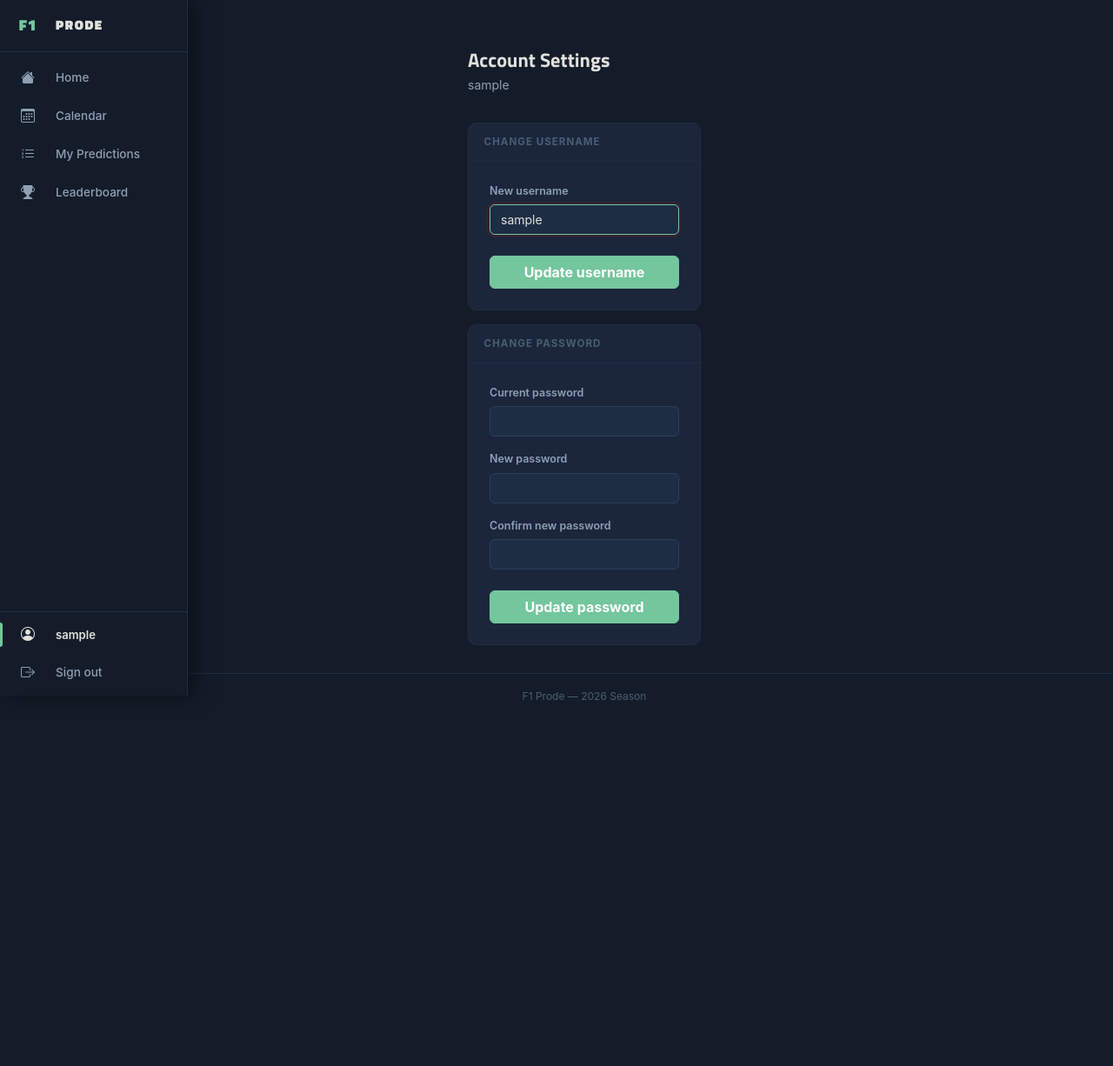
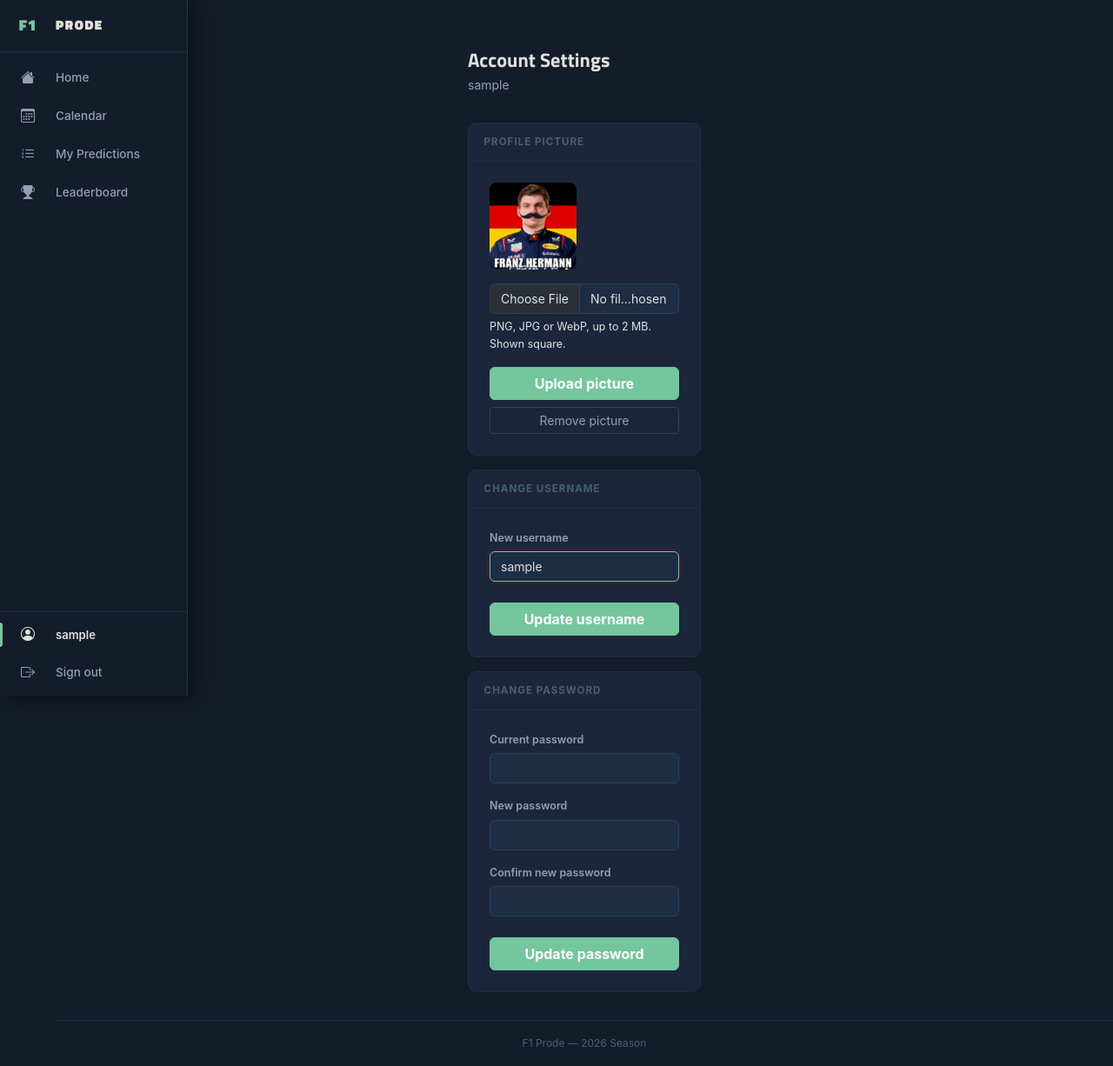
Before and after one commit to NicoCulini/F1-Prode, a Flask app: page /auth/change-password in a window 1280 px wide. Shown: the whole page at 87% size. Before the commit the page ends 805 px from the top, so only its background shows below. Run offline with Flask 3, Linux system fonts and the light colour scheme; the visitor is signed in with stand-in values (Sample User, id 1).

Commit message:
Add profile pictures, default avatar, and per-half Championship Leaders
- Users can upload/remove a profile picture from Account Settings
  (PNG/JPG/WebP, max 2 MB, validated by content); stored in
  instance/avatars and served via /auth/avatar/<id>, falling back to the
  bundled static picture and then a default avatar
- Rename "Road to the title" to "Championship Leaders"
- Scope Championship Leaders to the selected half, restarting the running
  total at the start of the half

Co-Authored-By: Claude Sonnet 5.5 <noreply@anthropic.com>

```diff
--- a/app/routes/auth.py
+++ b/app/routes/auth.py
@@ -1,4 +1,5 @@
-from flask import Blueprint, render_template, redirect, url_for, flash, request, current_app
+import os
+from flask import Blueprint, render_template, redirect, url_for, flash, request, current_app, send_file, abort
 from flask_login import login_user, logout_user, login_required, current_user
 from werkzeug.security import generate_password_hash
 from itsdangerous import URLSafeTimedSerializer, BadSignature, SignatureExpired
@@ -8,6 +9,29 @@ from app.models import User
 auth_bp = Blueprint('auth', __name__)
 
 RESET_MAX_AGE = 3600  # seconds
+AVATAR_MAX_BYTES = 2 * 1024 * 1024
+
+
+def _avatar_dir():
+    return os.path.join(current_app.instance_path, 'avatars')
+
+
+def _sniff_image_ext(data):
+    """Return 'png'/'jpg'/'webp' from magic bytes, else None (SVG etc. are rejected on purpose)."""
+    if data.startswith(b'\x89PNG\r\n\x1a\n'):
+        return 'png'
+    if data.startswith(b'\xff\xd8\xff'):
+        return 'jpg'
+    if data[:4] == b'RIFF' and data[8:12] == b'WEBP':
+        return 'webp'
+    return None
+
+
+def _remove_avatar_files(user_id):
+    for ext in ('png', 'jpg', 'webp'):
+        path = os.path.join(_avatar_dir(), f'{user_id}.{ext}')
+        if os.path.exists(path):
+            os.remove(path)
 
 
 def _reset_serializer():
@@ -131,6 +155,49 @@ def reset_password(token):
     return render_template('auth/reset_password.html', username=user.username)
 
 
+@auth_bp.route('/avatar/<int:user_id>')
+def avatar(user_id):
+    """Uploaded picture, else the bundled static/img/users/<username>.png, else the default."""
+    for ext in ('png', 'jpg', 'webp'):
+        path = os.path.join(_avatar_dir(), f'{user_id}.{ext}')
+        if os.path.exists(path):
+            return send_file(path, max_age=0)
+    user = User.query.get(user_id)
+    if not user:
+        abort(404)
+    static_dir = os.path.join(current_app.static_folder, 'img')
+    legacy = os.path.join(static_dir, 'users', f'{user.username.lower()}.png')
+    if os.path.exists(legacy):
+        return send_file(legacy, max_age=0)
+    return send_file(os.path.join(static_dir, 'default-avatar.webp'), max_age=0)
+
+
+@auth_bp.route('/change-avatar', methods=['POST'])
+@login_required
+def change_avatar():
+    if request.form.get('remove'):
+        _remove_avatar_files(current_user.id)
+        flash('Profile picture removed.', 'success')
+        return redirect(url_for('auth.change_password'))
+    file = request.files.get('avatar')
+    data = file.read(AVATAR_MAX_BYTES + 1) if file else b''
+    if not data:
+        flash('Choose an image first.', 'danger')
+    elif len(data) > AVATAR_MAX_BYTES:
+        flash('Image is too large (max 2 MB).', 'danger')
+    else:
+        ext = _sniff_image_ext(data)
+        if not ext:
+            flash('Use a PNG, JPG or WebP image.', 'danger')
+        else:
+            os.makedirs(_avatar_dir(), exist_ok=True)
+            _remove_avatar_files(current_user.id)
+            with open(os.path.join(_avatar_dir(), f'{current_user.id}.{ext}'), 'wb') as f:
+                f.write(data)
+            flash('Profile picture updated.', 'success')
+    return redirect(url_for('auth.change_password'))
+
+
 @auth_bp.route('/logout')
 @login_required
 def logout():
--- a/app/templates/auth/change_password.html
+++ b/app/templates/auth/change_password.html
@@ -6,6 +6,24 @@
   <div class="col-sm-10 col-md-5 col-lg-4">
     <h4 class="page-title mb-1">Account Settings</h4>
     <p style="color:var(--text-2);font-size:.875rem;margin-bottom:2rem">{{ current_user.username }}</p>
+
+    <div class="card mb-3">
+      <div class="card-header">Profile picture</div>
+      <div class="card-body p-4">
+        <img src="{{ url_for('auth.avatar', user_id=current_user.id) }}" alt=""
+             style="width:100px;height:100px;object-fit:cover;border-radius:8px;display:block;margin-bottom:1rem">
+        <form method="POST" action="{{ url_for('auth.change_avatar') }}" enctype="multipart/form-data">
+          <div class="mb-3">
+            <input type="file" name="avatar" class="form-control" accept="image/png,image/jpeg,image/webp" required>
+            <div style="color:var(--text-muted);font-size:.78rem;margin-top:.35rem">PNG, JPG or WebP, up to 2 MB. Shown square.</div>
+          </div>
+          <button type="submit" class="btn btn-danger w-100">Upload picture</button>
+        </form>
+        <form method="POST" action="{{ url_for('auth.change_avatar') }}" class="mt-2">
+          <button type="submit" name="remove" value="1" class="btn btn-outline-secondary w-100 btn-sm">Remove picture</button>
+        </form>
+      </div>
+    </div>
 
     <div class="card mb-3">
       <div class="card-header">Change username</div>
```
Also changed, not shown: app/routes/leaderboard.py (+13 -5 lines), app/templates/leaderboard/index.html (+3 -4 lines), app/static/img/default-avatar.webp (added).
